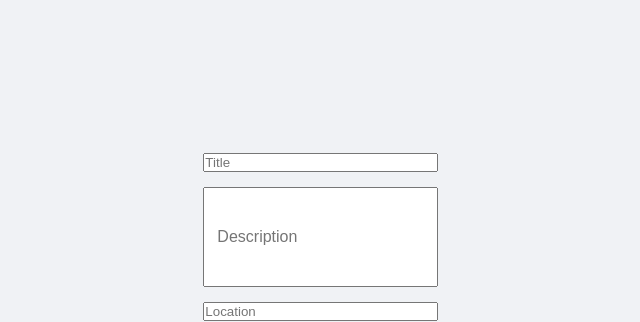
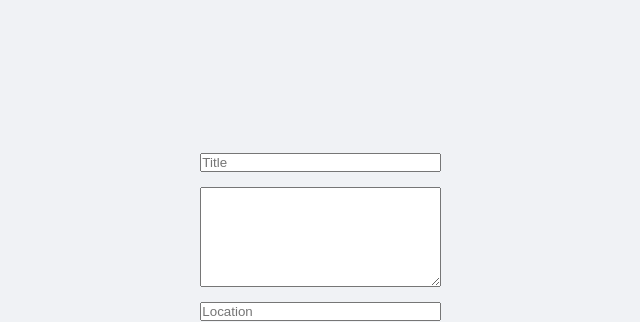
Before and after one commit to step5790/travel_destination_project, a Flask app: page /create_destination in a window 1280 px wide. Shown: the part 60-382 px from the top of the page, without its empty margins (436-1076 px from the left). Run offline with Flask 3, Linux system fonts and the light colour scheme.

Commit message:
changing textarea

```diff
--- a/static/app.css
+++ b/static/app.css
@@ -133,3 +133,12 @@ button {
     padding: 0 20px;
     z-index: 1000;
 }
+
+.travel-input {
+  width: 100%;
+  height: 100px;
+  padding: 12px;
+  font-size: 16px;
+  box-sizing: border-box;
+  vertical-align: top;
+}
--- a/templates/page_create_destination.html
+++ b/templates/page_create_destination.html
@@ -7,7 +7,7 @@
     <form action="/create_destination_login" method="post">
 
     <input name="travel_title" type="text" placeholder="Title" >
-    <input name="travel_description" type="text" placeholder="Description" >
+    <textarea name="travel_description" class="travel-input"></textarea>
     <input name="travel_location" type="text" placeholder="Location" >
     <input name="travel_country" type="text" placeholder="Country" >
 
```
